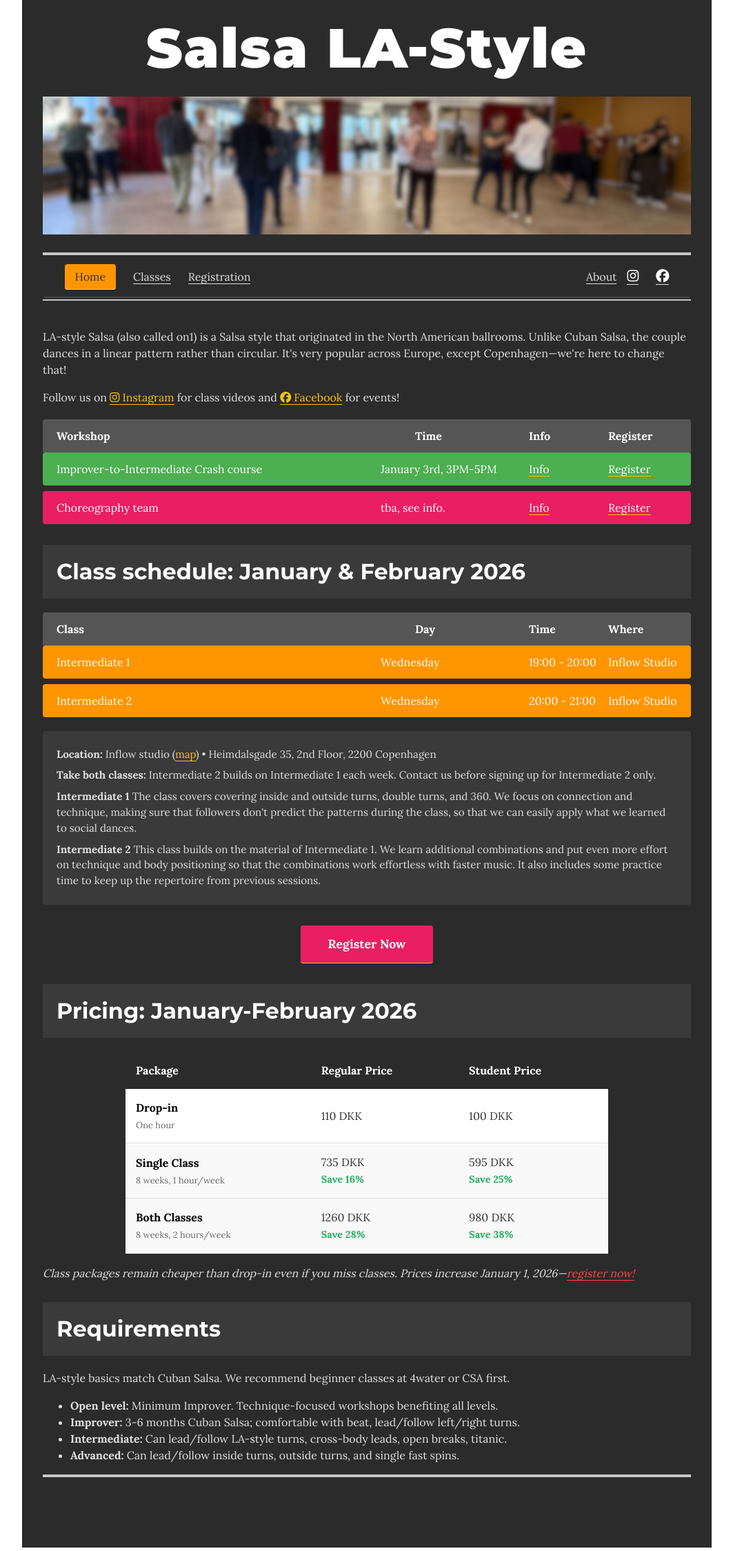
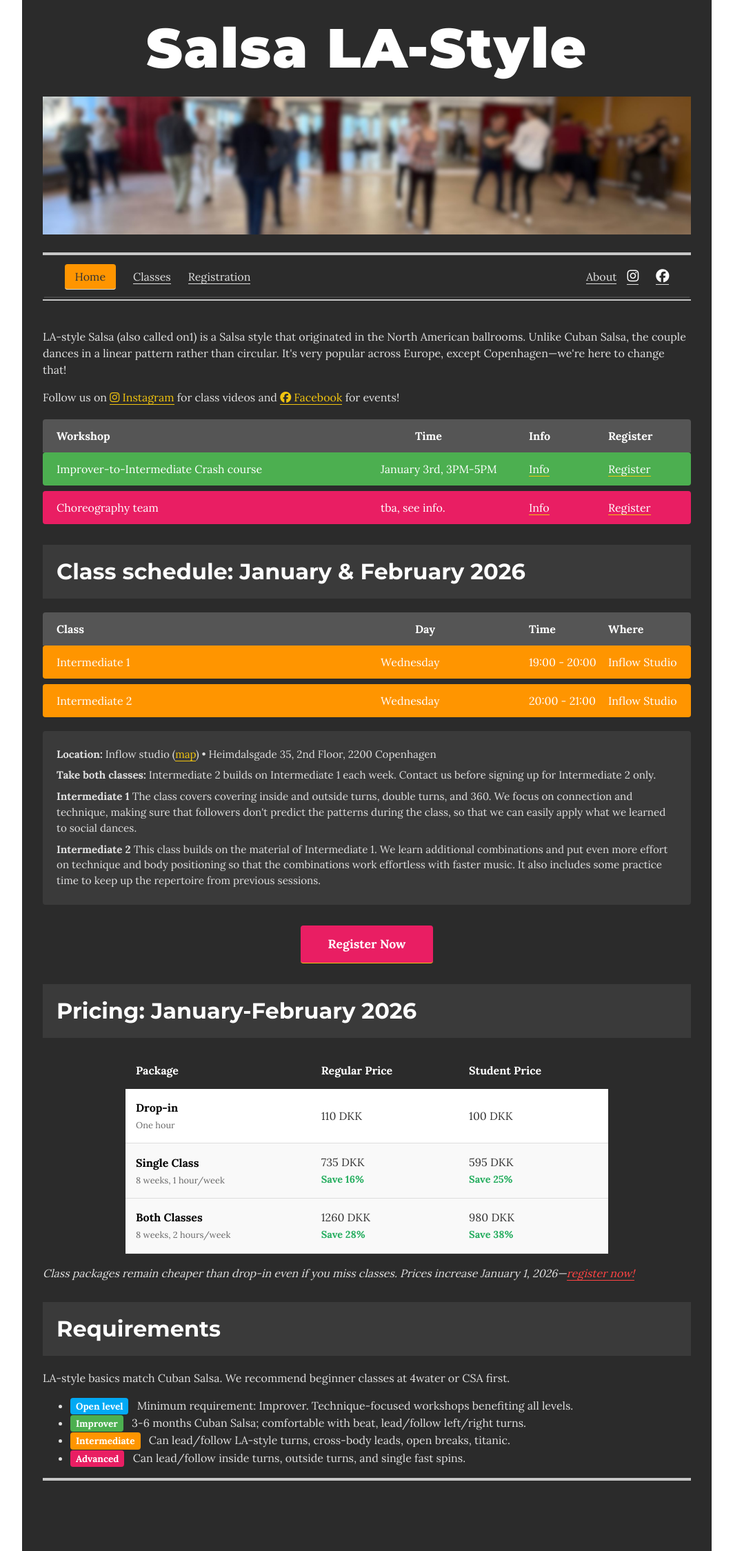
Before and after one commit to sdarougheh/salsalastyle, a Jekyll site: the page built from index.html, in a window 1280 px wide. Shown: the whole page at 69% size, without its empty margins (108-1171 px from the left). Built offline with Jekyll 4.4.1, drawn with Linux system fonts in a browser that asks for light colours; comment, search, counter and statistics services are not loaded.

Commit message:
added choreo

```diff
--- a/_data/workshops.yml
+++ b/_data/workshops.yml
@@ -11,4 +11,4 @@
 - title: "Choreography team"
   date: "tba, see info."
   level: "advanced"
-  url: "https://fb.me/e/1Uld49Ronf"
+  url: "https://fb.me/e/asmxptzbg"
--- a/_includes/classes.html
+++ b/_includes/classes.html
@@ -50,8 +50,20 @@ The class covers covering inside and outside turns, double turns, and 360. We fo
 <p>LA-style basics match Cuban Salsa. We recommend beginner classes at 4water or CSA first.</p>
 
 <ul>
-  <li><strong>Open level:</strong> Minimum Improver. Technique-focused workshops benefiting all levels.</li>
-  <li><strong>Improver:</strong> 3-6 months Cuban Salsa; comfortable with beat, lead/follow left/right turns.</li>
-  <li><strong>Intermediate:</strong> Can lead/follow LA-style turns, cross-body leads, open breaks, titanic.</li>
-    <li><strong>Advanced:</strong> Can lead/follow inside turns, outside turns, and single fast spins.</li>
+  <li>
+    <span class="level-tag beginner">Open level</span>
+    Minimum requirement: Improver. Technique-focused workshops benefiting all levels.
+  </li>
+  <li>
+    <span class="level-tag improver">Improver</span>
+     3-6 months Cuban Salsa; comfortable with beat, lead/follow left/right turns.
+  </li>
+  <li>
+    <span class="level-tag intermediate">Intermediate</span>
+     Can lead/follow LA-style turns, cross-body leads, open breaks, titanic.
+  </li>
+  <li>
+    <span class="level-tag advanced">Advanced</span>
+     Can lead/follow inside turns, outside turns, and single fast spins.
+  </li>
 </ul>
--- a/_sass/_resume.scss
+++ b/_sass/_resume.scss
@@ -504,6 +504,16 @@ figure:hover figcaption {
 .advanced { background-color: #e91e63; }
 
 
+.level-tag {
+  display: inline-block;
+  padding: 2px 8px;
+  border-radius: 4px;
+  font-size: 0.85em;
+  font-weight: bold;
+  color: white;
+  margin-right: 8px;
+}
+
 // for registration
 
 .registration-container {
```
